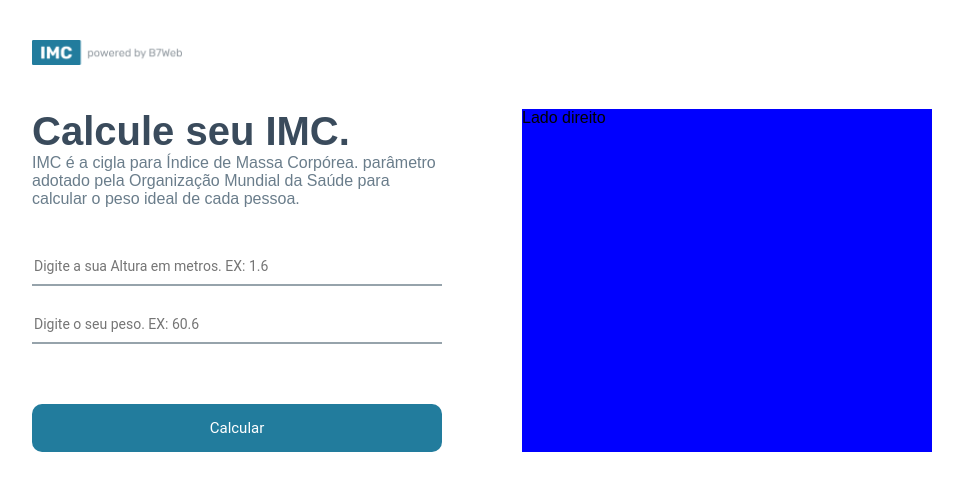
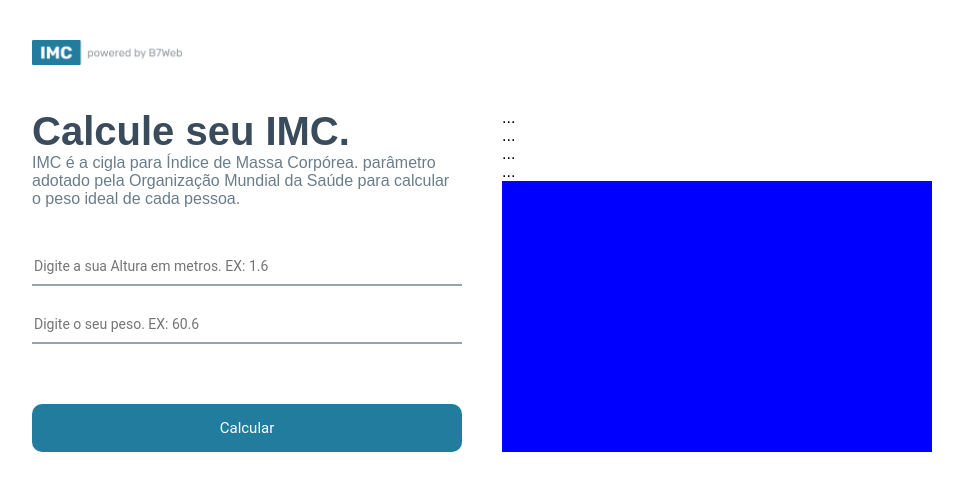
Before and after one commit to jsamuel15/sggs, a React (Create React App) app: page / in a window 1280 px wide. Shown: the top 490 px of the page, without its empty margins (158-1121 px from the left). Built offline with nearby package versions, Linux system fonts and the light colour scheme.

Commit message:
fix(refactor): subindo codigo do modulo 4 com as aulas 5 e 6

```diff
--- /dev/null
+++ b/src/Study/components/GridItem/GridItem.tsx
@@ -0,0 +1,20 @@
+// libraries
+import React from 'react';
+import { Level } from '../../helpers/imc';
+
+// JS
+import {
+    Inside,
+} from './gridItemStyles';
+
+const GridItem: React.FC = () => {
+    type Props ={
+        item: Level
+    };
+
+    return (
+        <Inside>...</Inside>
+    );
+};
+
+export default GridItem;
--- /dev/null
+++ b/src/Study/components/GridItem/gridItemStyles.ts
@@ -0,0 +1,11 @@
+// libraries
+import styled from 'styled-components';
+
+// js
+import colors from '../../styles/colors';
+
+// styles
+export const Inside = styled.div`
+    font-family: Arial, Helvetica, sans-serif;
+    background-color: ${colors.basic.white};
+`;
--- /dev/null
+++ b/src/Study/helpers/imc.ts
@@ -0,0 +1,34 @@
+/* eslint-disable no-restricted-syntax */
+export type Level = {
+    title: string;
+    color: string;
+    icon: 'down' | 'up';
+    imc: number[]
+}
+
+export const levels: Level[] = [
+    {
+        title: 'Magreza', color: '#96a3ab', icon: 'down', imc: [0, 18.5],
+    },
+    {
+        title: 'Normal', color: '#0ead69', icon: 'up', imc: [18.6, 24.9],
+    },
+    {
+        title: 'Sobrepeso', color: '#e2b039', icon: 'down', imc: [25, 30],
+    },
+    {
+        title: 'Obesidade', color: '#c3423f', icon: 'down', imc: [30.1, 99],
+    },
+];
+
+export const calculateImc = (height: number, weight: number) => {
+    const imc = weight / (height * height);
+
+    for (const i in levels) {
+        if (imc >= levels[i].imc[0] && imc < levels[i].imc[1]) {
+            return levels[i];
+        }
+    }
+
+    return null;
+};
--- a/src/Study/pages/Home/HomePage.tsx
+++ b/src/Study/pages/Home/HomePage.tsx
@@ -1,3 +1,4 @@
+/* eslint-disable react/no-array-index-key */
 /* eslint-disable no-alert */
 /* eslint-disable no-empty */
 /* eslint-disable react/react-in-jsx-scope */
@@ -17,6 +18,7 @@ import {
     PhraseOne,
     Button,
     RigthSide,
+    RigthInner,
 } from './homeStyles';
 import {
     powered,
@@ -27,6 +29,8 @@ import {
 // import PhotoComponents from '../../components/Photo/PhotoComponents';
 // import BotaoComponents from '../../components/Botao/BotaoComponents';
 // import PessoaComponents from '../../components/Pessoa/PessoaComponents';
+import { levels, calculateImc } from '../../helpers/imc';
+import GridItem from '../../components/GridItem/GridItem';
 
 const HomePage: React.FC = () => {
     const [heightField, setHeightField] = useState<number>(0);
@@ -67,7 +71,13 @@ const HomePage: React.FC = () => {
                     />
                     <Button onClick={handleCalculateButton}>Calcular</Button>
                 </LeftSide>
-                <RigthSide>Lado direito</RigthSide>
+                <RigthSide>
+                    <RigthInner>
+                        {levels.map((item, key) => (
+                            <GridItem key={key} item={item} />
+                        ))}
+                    </RigthInner>
+                </RigthSide>
             </Container>
         </ContainerMain>
     );
--- a/src/Study/pages/Home/homeStyles.ts
+++ b/src/Study/pages/Home/homeStyles.ts
@@ -72,6 +72,11 @@ export const Button = styled.button`
 
 export const RigthSide = styled.div`
     background-color: ${colors.basic.blue};
-    margin-left: 40px;
     flex: 1;
+    displey: grid;
+    grid-template-columns: repeat(2, 1fr);
+    gap: 20px;
 `;
+
+export const RigthInner = styled.div`
+`;
```
